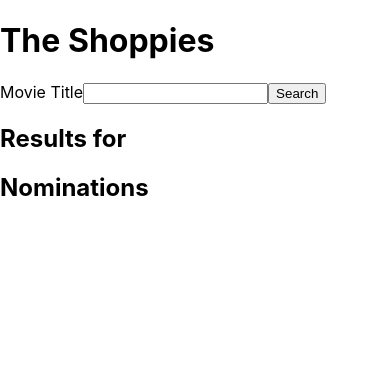
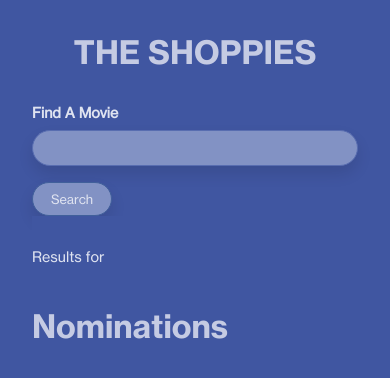
Before and after one commit to kamari-a/the-shoppies, a React (Create React App) app in the folder client/: page / in a window 390 px wide. Shown: the top 378 px of the page. Built offline with nearby package versions, Linux system fonts and the light colour scheme.

Commit message:
add initial styling for mobile and tablet breakpoints

```diff
--- a/client/src/App.js
+++ b/client/src/App.js
@@ -1,5 +1,5 @@
 import React from 'react';
-import './App.css';
+import './partials/main.scss';
 import Movies from './components/Movies/Movies';
 
 function App() {
--- a/client/src/components/MovieList/MovieList.js
+++ b/client/src/components/MovieList/MovieList.js
@@ -2,8 +2,8 @@ import React from 'react';
 
 const MovieList = (props) => {
     return (
-        <ul>
-            <li>{props.movie.Title} ({props.movie.Year})</li>
+        <ul className='results__list'>
+            <li className='results__list-item'>{props.movie.Title} <span style={{color: '#C5CBE3'}}>({props.movie.Year})</span></li>
         </ul>
     )
 }
--- a/client/src/components/Movies/Movies.js
+++ b/client/src/components/Movies/Movies.js
@@ -25,7 +25,6 @@ class Movies extends React.Component {
         axios
         .get(`http://www.omdbapi.com/?s=${this.state.query}&type=movie&${API_KEY}`)
         .then(response => {
-            console.log(response.data.Search)
             this.setState({
                 movie: response.data.Search
             })
@@ -37,9 +36,11 @@ class Movies extends React.Component {
 
     addMovie = (event) => {
         event.preventDefault();
+        console.log(this.state.movie)
         this.setState({
             //currently adds an item to the end of the nominations array but will replace content with the new item, rather than appending this
-            nominations: [
+            nominations:
+            [
                 {
                     'title': this.state.movie[0].Title,
                     'year': this.state.movie[0].Year
@@ -59,33 +60,38 @@ class Movies extends React.Component {
     render() {
         return (
             <>
-            <h1>The Shoppies</h1>
 
-            <section>
-                <label>Movie Title</label>
-                <input type='text' onChange={this.handleInput}/>
-                <button onClick={this.submitInput}>Search</button>
+            <main className='main'>
+                <h1 className='main__title'>THE SHOPPIES</h1>
+
+                <section className='search__container'>
+                    <label className='search__label'>Find A Movie</label>
+                    <input type='text' onChange={this.handleInput} className='search__search'/>
+                    <button onClick={this.submitInput} className='search__btn'>Search</button>
                 </section>
 
-            <section>
-                <h2>Results for {this.state.query}</h2>
+                <section className='results__container'>
+                    <h3 className='results__title'>Results for {this.state.query}</h3>
                     {this.state.movie.map(movie =>
                     <>
                     <MovieList movie={movie} key={movie.imdbID}/>
-                    <button onClick={this.addMovie}>Nominate</button>
+                    <button onClick={this.addMovie} className='results__btn'>Nominate</button>
                     </>
                     )}
                 </section>
 
-            <section>
-                <h2>Nominations</h2>
+                <section className='nominations__container'>
+                    <h2 className='nominations__title'>Nominations</h2>
                     {this.state.nominations.map(nominations =>
                         <>
                         <Nominations nominations={nominations}/>
-                    <button onClick={this.removeMovie}>Remove Nomination</button>
+
+                        <button onClick={this.removeMovie} className='nominations__btn' >Remove</button>
                         </>
                     )}
                 </section>
+            </main>
+
             </>
         )
     }
--- a/client/src/components/Nominations/Nominations.js
+++ b/client/src/components/Nominations/Nominations.js
@@ -2,9 +2,9 @@ import React from 'react';
 
 const Nominations = (props) => {
     return (
-        <ul>
-            <li>{props.nominations.title} ({props.nominations.year})</li>
-        </ul>
+        <ol className='nominations__list'>
+            <li className='nominations__list-item'>{props.nominations.title} ({props.nominations.year})</li>
+        </ol>
     )
 }
 
--- /dev/null
+++ b/client/src/partials/_fonts.scss
@@ -0,0 +1,9 @@
+@font-face {
+    font-family: 'Neue';
+    src: url('../assets/fonts/NHaasGroteskTXPro-75Bd.ttf')
+}
+
+@font-face {
+    font-family: 'Neue-Regular';
+    src: url('../assets/fonts/NHaasGroteskTXPro-55Rg.ttf')
+}
--- /dev/null
+++ b/client/src/partials/_mixins.scss
@@ -0,0 +1,63 @@
+/* Breakpoints */
+@mixin tablet {
+	@media screen and (min-width: $tablet-breakpoint) {
+		@content;
+	}
+}
+
+@mixin desktop {
+	@media screen and (min-width: $desktop-breakpoint) {
+    	@content;
+    }
+}
+
+/* Flex Box */
+@mixin center {
+    display: flex;
+    justify-content: center;
+    align-items: center;
+}
+
+
+/* Call To Actions */
+@mixin btn {
+    border: 1px solid #41609b;
+    box-shadow: 0px 8px 15px rgba(0, 0, 0, 0.1);
+    border-radius: 20px;
+    padding: 0.5rem;
+    background-color: #8292c4;
+    color: #dfe3f0;
+    font-size: 0.8rem;
+    font-family: 'Neue-Regular';
+    // text-transform: uppercase;
+
+    &:hover {
+        box-shadow: 0px 8px 15px rgba(0, 0, 0, 0.1);
+        transform: translateY(-1px);
+      }
+}
+
+@mixin tablet-btn {
+    @include btn;
+    text-transform: uppercase;
+    font-size: 1rem;
+    font-weight: bold;
+    border-radius: 30px;
+    padding: 1rem 1.5rem;
+    width: 10rem;
+}
+
+
+/* Fonts */
+@mixin heading {
+    font-family: 'Neue';
+    font-size: 2rem;
+    color: #C5CBE3;
+}
+
+@mixin main-font {
+    font-family: 'Neue-Regular';
+    color: #DFE3F0;
+    font-weight: bold;
+
+}
--- /dev/null
+++ b/client/src/partials/_nominations.scss
@@ -0,0 +1,33 @@
+.nominations {
+
+    &__title {
+        padding: 2rem 0 1rem;
+        @include heading;
+        font-size: 2rem;
+
+    }
+
+    &__list {
+        padding-left: 1rem;
+
+    }
+
+    &__list-item {
+        padding: 0.5rem 0;
+        @include main-font;
+        font-weight: bold;
+        list-style: nu;
+
+
+    }
+
+    &__btn {
+        @include btn;
+
+        @include tablet {
+            @include tablet-btn;
+        }
+
+
+    }
+}
--- /dev/null
+++ b/client/src/partials/_results.scss
@@ -0,0 +1,41 @@
+.results {
+
+    &__title {
+        @include main-font;
+        font-weight: normal;
+        font-size: 0.9rem;
+        padding: 2rem 0 0.5rem;
+
+        @include tablet {
+            font-size: 1.5rem;
+        }
+    }
+
+    &__list {
+
+    }
+
+    &__list-item {
+        padding: 0.5rem 0;
+        @include main-font;
+        list-style: none;
+
+        @include tablet {
+            font-size: 1.5rem;
+            padding: 1rem 0;
+        }
+    }
+
+    &__btn {
+        @include btn;
+        margin-bottom: 1rem;
+
+        @include tablet {
+            @include tablet-btn;
+            margin-bottom: 1.5rem;
+            text-transform: uppercase;
+            font-size: 1rem;
+            font-weight: bold;
+        }
+    }
+}
--- /dev/null
+++ b/client/src/partials/_search.scss
@@ -0,0 +1,44 @@
+
+.search {
+    @include main-font;
+
+    &__container {
+        display: flex;
+        flex-direction: column;
+    }
+
+    &__label {
+        font-size: 0.9rem;
+        @include main-font;
+
+        @include tablet {
+            font-size: 1.5rem;
+        }
+    }
+
+    &__search {
+        border-radius: 20px;
+        border: 1px solid;
+        margin: 0.5rem 0 1rem;
+        padding: 0.5rem 1rem;
+        background-color: #8292c4;
+        border: 1px solid #586db0;
+        box-shadow: 0px 8px 15px rgba(0, 0, 0, 0.1);
+        color: #FFF;
+
+        @include tablet {
+            padding: 1rem 1.5rem;
+            font-size: 1.5rem;
+            border-radius: 30px;
+        }
+    }
+
+    &__btn {
+        @include btn;
+        width: 5rem;
+
+        @include tablet {
+            @include tablet-btn;
+        }
+    }
+}
--- /dev/null
+++ b/client/src/partials/_variables.scss
@@ -0,0 +1,9 @@
+/* Breakpoints */
+$tablet-breakpoint: 768px;
+$desktop-breakpoint: 1200px;
+
+/* Colours */
+$primary-color-1: #041FC6;
+$primary-color-2: #F6F6F6;
+$primary-color-4: #1C1FCA;
+$primary-color-3: #F82228;
--- /dev/null
+++ b/client/src/partials/main.scss
@@ -0,0 +1,35 @@
+@import './variables';
+@import './mixins';
+@import './fonts';
+@import './search';
+@import './results';
+@import './nominations';
+
+*, *::before, *::after {
+    box-sizing: border-box;
+    margin: 0;
+    padding: 0;
+    font-size: 16px;
+    background: #4056A1;
+}
+
+.main {
+    padding: 2rem;
+    display: flex;
+    flex-direction: column;
+
+    @include tablet {
+        padding: 3rem;
+    }
+
+    &__title {
+        display: flex;
+        justify-content: center;
+        @include heading;
+        padding-bottom: 2rem;
+
+        @include tablet {
+            font-size: 4rem;
+        }
+    }
+}
```
Also changed, not shown: client/src/assets/fonts/NHaasGroteskTXPro-55Rg.ttf (added), client/src/assets/fonts/NHaasGroteskTXPro-75Bd.ttf (added). Lines whose indentation alone changed are shown as unchanged.
